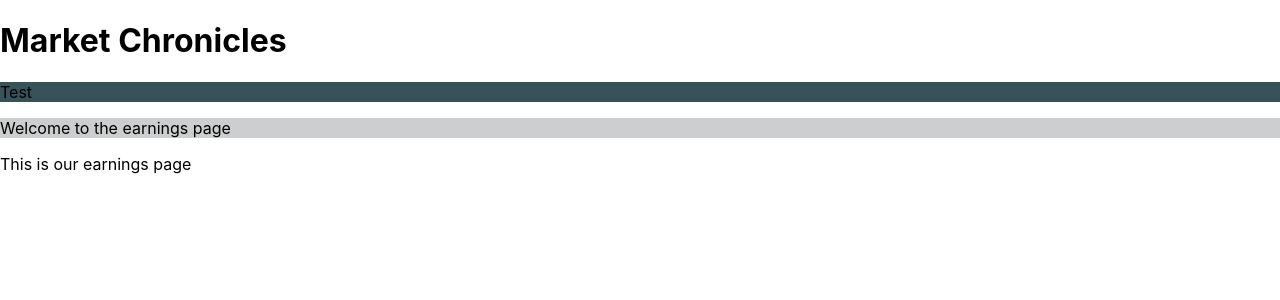
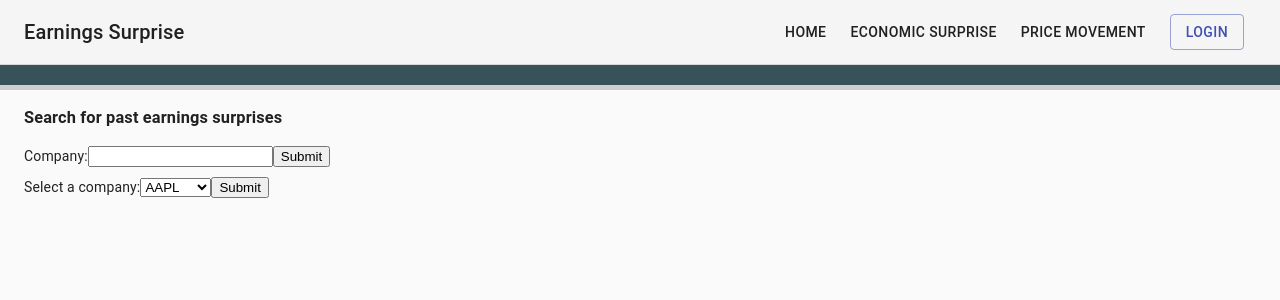
Before and after one commit to nxwcharlene/marketChronicles, a React (Create React App) app in the folder frontend2/: page /earnings in a window 1280 px wide. Shown: the top 300 px of the page. Built offline with nearby package versions, Linux system fonts and the light colour scheme.

Commit message:
test commit

```diff
--- a/frontend2/src/pages/earningspage.js
+++ b/frontend2/src/pages/earningspage.js
@@ -1,14 +1,104 @@
 import React from 'react';
+import ReactDOM from 'react-dom';
+import { render } from 'react-dom';
+import { DropdownList } from 'react-widgets'
+import AppBar from '@material-ui/core/AppBar';
+import Button from '@material-ui/core/Button';
+import Container from '@material-ui/core/Container';
+import CssBaseline from '@material-ui/core/CssBaseline';
+import Link from '@material-ui/core/Link';
+import { makeStyles } from '@material-ui/core/styles';
+import Toolbar from '@material-ui/core/Toolbar';
+import Typography from '@material-ui/core/Typography';
+import 'react-inputs-validation/lib/react-inputs-validation.min.css';
+
+
+const useStyles = makeStyles(theme => ({
+  '@global': {
+    ul: {
+      margin: 0,
+      padding: 0,
+      listStyle: 'none',
+    },
+  },
+  body:{
+    margin: 0,
+    padding: 0,
+    backgroundColor: 'blue',
+    backgroundSize: 'cover',
+    paddingTop: theme.spacing(6),
+    paddingBottom: theme.spacing(20),
+  },
+  appBar: {
+    borderBottom: `1px solid ${theme.palette.divider}`,
+  },
+  toolbar: {
+    flexWrap: 'wrap',
+  },
+  toolbarTitle: {
+    flexGrow: 1,
+  },
+  link: {
+    margin: theme.spacing(1, 1.5),
+  },
+}));
+
 
 function EarningsPage() {
+  const classes = useStyles();
+  return (
+    <React.Fragment>
+        <CssBaseline />
+            <div>
+                <AppBar position="static" color="default" elevation={0} className={classes.appBar}>
+                    <Toolbar className={classes.toolbar}>
+                        <Typography variant="h6" color="inherit" noWrap className={classes.toolbarTitle}>
+                            Earnings Surprise
+                        </Typography>
+                        <nav>
+                            <Link variant="button" color="textPrimary" href="/" className={classes.link}>
+                                HOME
+                            </Link>
+                            <Link variant="button" color="textPrimary" href="/economic" className={classes.link}>
+                                ECONOMIC SURPRISE
+                            </Link>
+                            <Link variant="button" color="textPrimary" href="/price_movement" className={classes.link}>
+                                PRICE MOVEMENT
+                            </Link>
+                        </nav>
+                        <Button href="#" color="primary" variant="outlined" className={classes.link}>
+                            Login
+                        </Button>
+                    </Toolbar>
+                </AppBar>
 
-  return (
-    <div>
-        <h1>Market Chronicles</h1>
-        <div style={{backgroundColor: "#375259"}}>Test</div>
-        <p><div style={{backgroundColor: "#cccecf"}}>Welcome to the earnings page </div> </p>
-        <p>This is our earnings page</p>
-    </div>
+                <div style={{height:20, backgroundColor: "#375259"}}/>
+                <div style={{height:5, backgroundColor: "#cccecf"}}/>
+
+                <Container maxWidth="xl">
+                    <h3>Search for past earnings surprises</h3>
+                    <form>
+                        <label>
+                            Company:
+                            <input type="text" name="name" />
+                        </label>
+                        <input type="submit" value="Submit" />
+                        <div style={{height:10}}/>
+                        <label>
+                            Select a company:
+                                <select>
+                                <option value="AAPL">AAPL</option>
+                                <option value="MSFT">MSFT</option>
+                                <option value="GOOGL">GOOGL</option>
+                                </select>
+                        </label>
+                        <input type="submit" value="Submit" />
+                    </form>
+
+                </Container>
+
+            </div>
+    </React.Fragment>
   );
 }
 
--- a/frontend2/src/pages/macropage.js
+++ b/frontend2/src/pages/macropage.js
@@ -1,18 +1,18 @@
 import React from 'react';
 import ReactDOM from 'react-dom';
+import { render } from 'react-dom';
+import { DropdownList } from 'react-widgets'
 import AppBar from '@material-ui/core/AppBar';
 import Button from '@material-ui/core/Button';
+import Container from '@material-ui/core/Container';
+import CssBaseline from '@material-ui/core/CssBaseline';
+import Link from '@material-ui/core/Link';
+import { makeStyles } from '@material-ui/core/styles';
+import Toolbar from '@material-ui/core/Toolbar';
+import Typography from '@material-ui/core/Typography';
 import { Radiobox } from 'react-inputs-validation';
 import 'react-inputs-validation/lib/react-inputs-validation.min.css';
-import { render } from 'react-dom';
-import { DropdownList } from 'react-widgets'
-import Container from '@material-ui/core/Container';
-import CssBaseline from '@material-ui/core/CssBaseline';
 import MacroResults from './results/macroresults.js'
-import Toolbar from '@material-ui/core/Toolbar';
-import Typography from '@material-ui/core/Typography';
-import Link from '@material-ui/core/Link';
-import { makeStyles } from '@material-ui/core/styles';
 
 let country = ["US", "Singapore", "China"]
 
@@ -56,7 +56,7 @@ function MacroPage() {
                 <AppBar position="static" color="default" elevation={0} className={classes.appBar}>
                     <Toolbar className={classes.toolbar}>
                         <Typography variant="h6" color="inherit" noWrap className={classes.toolbarTitle}>
-                            Market Chronicles
+                            Economic Surprise
                         </Typography>
                         <nav>
                             <Link variant="button" color="textPrimary" href="/" className={classes.link}>
```
